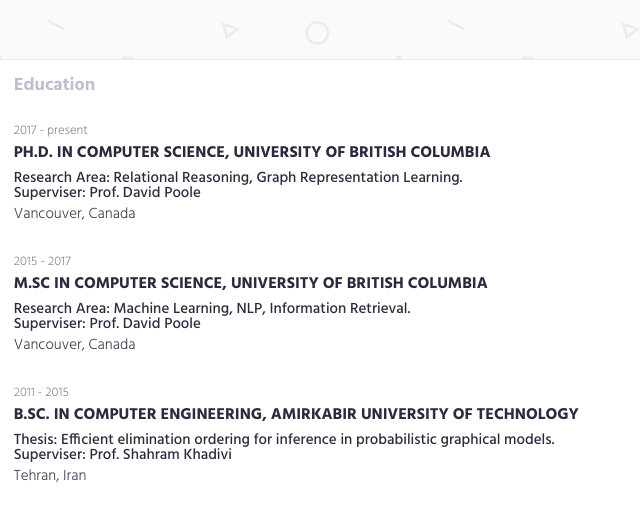
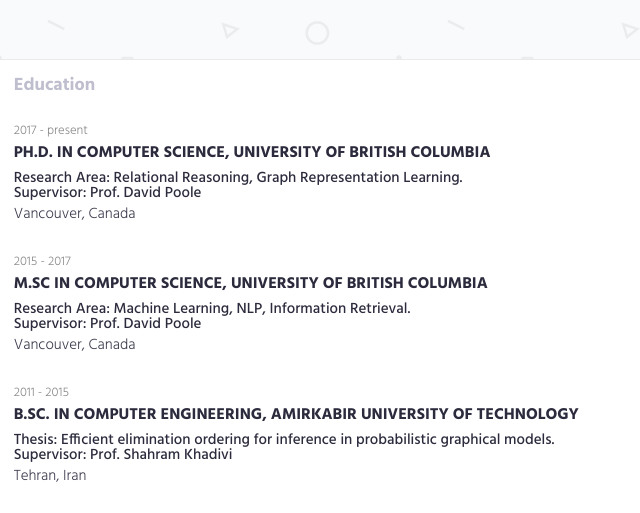
Before and after one commit to baharefatemi/homepage, a plain HTML site: page index.html in a window 1280 px wide. Shown: the top 513 px of the page, 457-1097 px from the left. Drawn offline with Linux system fonts and the light colour scheme.

Commit message:
Update index.html

```diff
--- a/index.html
+++ b/index.html
@@ -88,7 +88,7 @@
                     <small>2017 - present</small>
                     <h3>Ph.D. in Computer Science, University of British Columbia</h3>
                     <h4>Research Area: Relational Reasoning, Graph Representation Learning.</h4>
-                    <h4>Superviser: Prof. David Poole</h4>
+                    <h4>Supervisor: Prof. David Poole</h4>
                     <p>Vancouver, Canada</p>
                 </div>
                 <!-- .experience-item -->
@@ -96,7 +96,7 @@
                     <small>2015 - 2017</small>
                     <h3>M.Sc in Computer Science, University of British Columbia</h3>
                     <h4>Research Area: Machine Learning, NLP, Information Retrieval.</h4>
-                    <h4>Superviser: Prof. David Poole</h4>
+                    <h4>Supervisor: Prof. David Poole</h4>
                     <p>Vancouver, Canada</p>
                 </div>
                 <!-- .experience-item -->
@@ -104,7 +104,7 @@
                     <small>2011 - 2015</small>
                     <h3>B.Sc. in Computer Engineering, Amirkabir University of Technology</h3>
                     <h4>Thesis: Efficient elimination ordering for inference in probabilistic graphical models.</h4>
-                    <h4>Superviser: Prof. Shahram Khadivi</h4>
+                    <h4>Supervisor: Prof. Shahram Khadivi</h4>
                     <p>Tehran, Iran</p>
                 </div>
                 <!-- .experience-item -->
```
